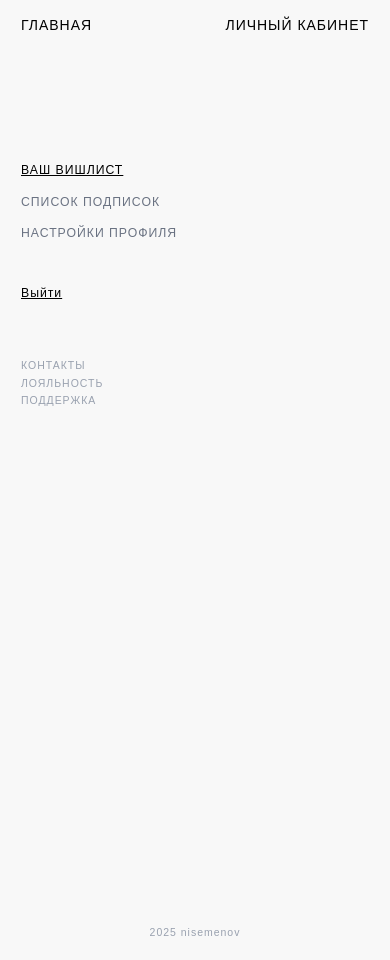
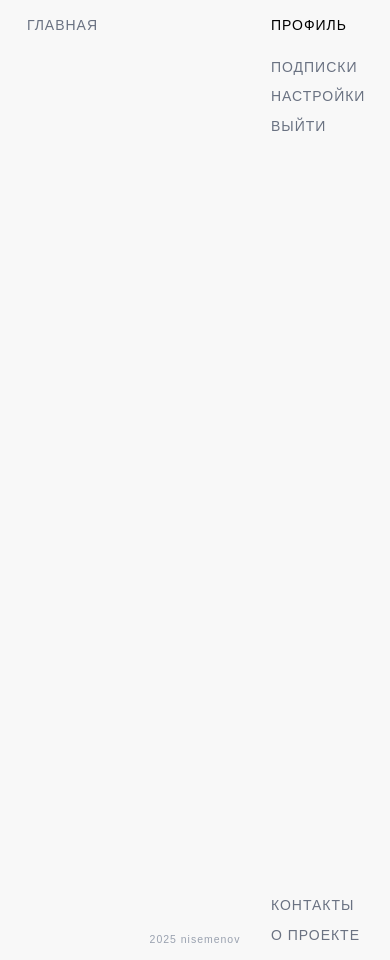
Before and after one commit to nisemenov/yourmirror, a Django app: page /users/profile/ in a window 390 px wide. Run offline with Django 5.2, Linux system fonts and the light colour scheme; the visitor is signed in with stand-in values (Sample User, id 1); data that the repository does not hold is empty; some libraries are stand-ins or nearby versions.

Commit message:
chore: updated footer.html and header.html

```diff
--- a/templates/footer.html
+++ b/templates/footer.html
@@ -1,4 +1,4 @@
-<footer class="py-6 text-center text-xs text-gray-400">
+<footer class="pb-4 text-center text-xs text-gray-400">
     {{ year }}
-    <a href="https://github.com/nisemenov" target="_blank">nisemenov</a>
+    <a href="https://github.com/nisemenov" target="_blank" class="hover:text-black">nisemenov</a>
 </footer>
--- a/templates/header.html
+++ b/templates/header.html
@@ -1,4 +1,42 @@
-<header class="flex flex-row justify-between items-center py-4 px-6 uppercase">
-  <a href="/">главная</a>
-  <a href="{% url 'login' %}">личный кабинет</a>
-</header>
+{% load active_url %}
+
+<div class="fixed top-0 flex flex-col w-full uppercase">
+    <div class="flex flex-row px-2 pt-4 justify-between items-center">
+        <a href="/" class="w-[6.5rem] text-right {% is_active_url "home" %}">главная</a>
+        <div class="w-[8rem] text-left">
+            {% if user.is_authenticated %}
+                <a href="{% url "profile" %}" class="{% is_active_url "profile" %}">профиль</a>
+            {% else %}
+                <a href="{% url "login" %}" class="{% is_active_url "login" %}">вход</a>
+            {% endif %}
+        </div>
+    </div>
+
+    <nav class="fixed flex flex-col pr-2 pb-20 top-16 right-0 h-full">
+        <div class="flex flex-col justify-between w-[8rem] h-full">
+            <div>
+                <ul class="space-y-2">
+                    {% if user.is_authenticated %}
+                        <li><a href="{% url "following" %}" class="{% is_active_url "following" %}">подписки</a></li>
+                        <li><a href="{% url "settings" %}" class="{% is_active_url "settings" %}">настройки</a></li>
+                    {% endif %}
+                </ul>
+                {% if user.is_authenticated %}
+                    <form method="post" action="{% url "logout" %}">
+                        {% csrf_token %}
+                        <button type="submit" class="mt-2 text-gray-500 uppercase cursor-pointer hover:text-black" aria-label="Выйти">Выйти</button>
+                    </form>
+                {% endif %}
+            </div>
+
+            <ul class="space-y-2">
+                <li>
+                    <a href="{% url "contacts" %}" class="{% is_active_url "contacts" %}">контакты</a>
+                </li>
+                <li>
+                    <a href="{% url "about" %}" class="{% is_active_url "about" %}">о проекте</a>
+                </li>
+            </ul>
+        </div>
+    </nav>
+</div>
--- a/templates/home.html
+++ b/templates/home.html
@@ -1,7 +1,7 @@
 {% extends "base.html" %}
 
 {% block content %}
-  <section class="text-center mb-12">
+  <section class="text-center m-16">
       <h1 class="text-3xl uppercase mb-3">
       Собери свои желания. Поделись с близкими.
     </h1>
@@ -24,7 +24,7 @@
     </div>
   </section>
 
-  <section class="grid sm:grid-cols-2 gap-8">
+  <section class="grid sm:grid-cols-2 gap-8 mx-4">
     <div class="bg-white rounded-2xl shadow p-6 text-left">
       <h2 class="text-xl font-semibold mb-2">🎁 Создавай желания</h2>
       <p class="text-gray-600">Добавляй ссылки, описания, картинки — чтобы не забыть, что ты любишь.</p>
--- a/theme/static/css/dist/styles.css
+++ b/theme/static/css/dist/styles.css
@@ -21,7 +21,6 @@
     --color-black: #000;
     --color-white: #fff;
     --spacing: 0.25rem;
-    --container-lg: 32rem;
     --container-xl: 36rem;
     --container-2xl: 42rem;
     --text-xs: 0.75rem;
@@ -38,7 +37,6 @@
     --text-3xl--line-height: calc(2.25 / 1.875);
     --font-weight-semibold: 600;
     --radius-lg: 0.5rem;
-    --radius-xl: 0.75rem;
     --radius-2xl: 1rem;
     --default-transition-duration: 150ms;
     --default-transition-timing-function: cubic-bezier(0.4, 0, 0.2, 1);
@@ -194,8 +192,50 @@
   }
 }
 @layer utilities {
+  .fixed {
+    position: fixed;
+  }
   .static {
     position: static;
+  }
+  .top-0 {
+    top: calc(var(--spacing) * 0);
+  }
+  .top-15 {
+    top: calc(var(--spacing) * 15);
+  }
+  .top-16 {
+    top: calc(var(--spacing) * 16);
+  }
+  .top-\[3rem\] {
+    top: 3rem;
+  }
+  .top-\[4\.5rem\] {
+    top: 4.5rem;
+  }
+  .top-\[4rem\] {
+    top: 4rem;
+  }
+  .right-0 {
+    right: calc(var(--spacing) * 0);
+  }
+  .bottom-0 {
+    bottom: calc(var(--spacing) * 0);
+  }
+  .z-0 {
+    z-index: 0;
+  }
+  .z-10 {
+    z-index: 10;
+  }
+  .m-12 {
+    margin: calc(var(--spacing) * 12);
+  }
+  .m-16 {
+    margin: calc(var(--spacing) * 16);
+  }
+  .mx-4 {
+    margin-inline: calc(var(--spacing) * 4);
   }
   .mx-auto {
     margin-inline: auto;
@@ -251,17 +297,23 @@
   .grid {
     display: grid;
   }
-  .inline {
-    display: inline;
-  }
   .inline-block {
     display: inline-block;
   }
   .h-4 {
     height: calc(var(--spacing) * 4);
   }
+  .h-\[calc\(100vh-4\.5rem\)\] {
+    height: calc(100vh - 4.5rem);
+  }
   .h-auto {
     height: auto;
+  }
+  .h-full {
+    height: 100%;
+  }
+  .h-screen {
+    height: 100vh;
   }
   .min-h-\[80vh\] {
     min-height: 80vh;
@@ -272,14 +324,26 @@
   .w-4 {
     width: calc(var(--spacing) * 4);
   }
+  .w-\[6\.5rem\] {
+    width: 6.5rem;
+  }
+  .w-\[6rem\] {
+    width: 6rem;
+  }
+  .w-\[7rem\] {
+    width: 7rem;
+  }
+  .w-\[8rem\] {
+    width: 8rem;
+  }
+  .w-\[10rem\] {
+    width: 10rem;
+  }
   .w-full {
     width: 100%;
   }
   .max-w-2xl {
     max-width: var(--container-2xl);
-  }
-  .max-w-lg {
-    max-width: var(--container-lg);
   }
   .max-w-xl {
     max-width: var(--container-xl);
@@ -290,8 +354,8 @@
   .cursor-default {
     cursor: default;
   }
-  .list-disc {
-    list-style-type: disc;
+  .cursor-pointer {
+    cursor: pointer;
   }
   .grid-cols-1 {
     grid-template-columns: repeat(1, minmax(0, 1fr));
@@ -317,13 +381,15 @@
   .gap-8 {
     gap: calc(var(--spacing) * 8);
   }
-  .gap-12 {
-    gap: calc(var(--spacing) * 12);
-  }
   :where(.space-y-1 > :not(:last-child)) {
     --tw-space-y-reverse: 0;
     margin-block-start: calc(calc(var(--spacing) * 1) * var(--tw-space-y-reverse));
     margin-block-end: calc(calc(var(--spacing) * 1) * calc(1 - var(--tw-space-y-reverse)));
+  }
+  :where(.space-y-2 > :not(:last-child)) {
+    --tw-space-y-reverse: 0;
+    margin-block-start: calc(calc(var(--spacing) * 2) * var(--tw-space-y-reverse));
+    margin-block-end: calc(calc(var(--spacing) * 2) * calc(1 - var(--tw-space-y-reverse)));
   }
   :where(.space-y-4 > :not(:last-child)) {
     --tw-space-y-reverse: 0;
@@ -388,11 +447,14 @@
   .object-cover {
     object-fit: cover;
   }
+  .p-1 {
+    padding: calc(var(--spacing) * 1);
+  }
   .p-6 {
     padding: calc(var(--spacing) * 6);
   }
-  .p-10 {
-    padding: calc(var(--spacing) * 10);
+  .px-2 {
+    padding-inline: calc(var(--spacing) * 2);
   }
   .px-4 {
     padding-inline: calc(var(--spacing) * 4);
@@ -415,11 +477,59 @@
   .py-6 {
     padding-block: calc(var(--spacing) * 6);
   }
-  .pt-20 {
-    padding-top: calc(var(--spacing) * 20);
+  .pt-4 {
+    padding-top: calc(var(--spacing) * 4);
+  }
+  .pt-6 {
+    padding-top: calc(var(--spacing) * 6);
+  }
+  .pt-12 {
+    padding-top: calc(var(--spacing) * 12);
+  }
+  .pt-14 {
+    padding-top: calc(var(--spacing) * 14);
+  }
+  .pt-15 {
+    padding-top: calc(var(--spacing) * 15);
   }
   .pt-\[120px\] {
     padding-top: 120px;
+  }
+  .pr-2 {
+    padding-right: calc(var(--spacing) * 2);
+  }
+  .pr-4 {
+    padding-right: calc(var(--spacing) * 4);
+  }
+  .pr-6 {
+    padding-right: calc(var(--spacing) * 6);
+  }
+  .pr-\[2\] {
+    padding-right: 2;
+  }
+  .pb-2 {
+    padding-bottom: calc(var(--spacing) * 2);
+  }
+  .pb-4 {
+    padding-bottom: calc(var(--spacing) * 4);
+  }
+  .pb-6 {
+    padding-bottom: calc(var(--spacing) * 6);
+  }
+  .pb-8 {
+    padding-bottom: calc(var(--spacing) * 8);
+  }
+  .pb-10 {
+    padding-bottom: calc(var(--spacing) * 10);
+  }
+  .pb-15 {
+    padding-bottom: calc(var(--spacing) * 15);
+  }
+  .pb-19 {
+    padding-bottom: calc(var(--spacing) * 19);
+  }
+  .pb-20 {
+    padding-bottom: calc(var(--spacing) * 20);
   }
   .text-center {
     text-align: center;
--- a/users/templates/profile.html
+++ b/users/templates/profile.html
@@ -2,51 +2,5 @@
 {% block title %}Профиль{% endblock %}
 
 {% block content %}
-<section class="flex flex-col md:flex-row pt-20 px-6 gap-12">
-  <!-- Левая часть: Wishitems -->
-  <div class="w-full md:w-3/4 grid grid-cols-1 sm:grid-cols-2 lg:grid-cols-3 gap-8">
-    {% for item in user.wishitems.all %}
-      <div class="flex flex-col">
-        <img src="{{ item.image.url }}" alt="{{ item.name }}" class="object-cover w-full h-auto">
-        <div class="mt-4 text-sm">
-          <p class="uppercase text-gray-800">{{ item.name }}</p>
-          <p class="text-gray-600">{{ item.brand }}</p>
-          <p class="mt-2 font-semibold text-black">{{ item.price }} ₽</p>
-          {% if item.in_stock %}
-            <div class="flex items-center mt-2 gap-2">
-              <button class="border px-4 py-1">–</button>
-              <span>1</span>
-              <button class="border px-4 py-1">+</button>
-              <button class="ml-4 bg-black text-white px-6 py-2">Купить</button>
-            </div>
-          {% else %}
-            <p class="mt-2 text-sm text-gray-400">Нет в наличии</p>
-          {% endif %}
-        </div>
-      </div>
-    {% endfor %}
-  </div>
-
-  <!-- Правая панель: Навигация -->
-  <div class="w-full md:w-1/4 flex flex-col justify-between uppercase text-sm">
-    <div class="space-y-4">
-      <a href="{% url 'profile' %}" class="block text-black underline">Ваш вишлист</a>
-      <a href="#" class="block text-gray-500 hover:text-black">Список подписок</a>
-      <a href="#" class="block text-gray-500 hover:text-black">Настройки профиля</a>
-    <form method="post" action="{% url "logout" %}" class="space-y-8 text-gray-800">
-            {% csrf_token %}
-        <button type="submit" class="inline-block mt-8 underline text-black">
-            Выйти
-        </button>
-      </form>
-    </div>
-
-    <div class="mt-16 space-y-1 text-xs text-gray-400">
-      <a href="#" class="block hover:text-black">Контакты</a>
-      <a href="#" class="block hover:text-black">Лояльность</a>
-      <a href="#" class="block hover:text-black">Поддержка</a>
-    </div>
-  </div>
-</section>
 
 {% endblock %}
--- a/users/templatetags/active_url.py
+++ b/users/templatetags/active_url.py
@@ -4,10 +4,10 @@ register = template.Library()
 
 
 @register.simple_tag(takes_context=True)
-def is_active(context, url_name):
+def is_active_url(context, url_name):
     request = context["request"]
     return (
         "text-black"
         if request.resolver_match and request.resolver_match.url_name == url_name
-        else "text-gray-500"
+        else "text-gray-500 hover:text-black transition duration-200 ease-in-out"
     )
```
Also changed, not shown: other parts of theme/static/css/dist/styles.css (+14 -24 lines).
